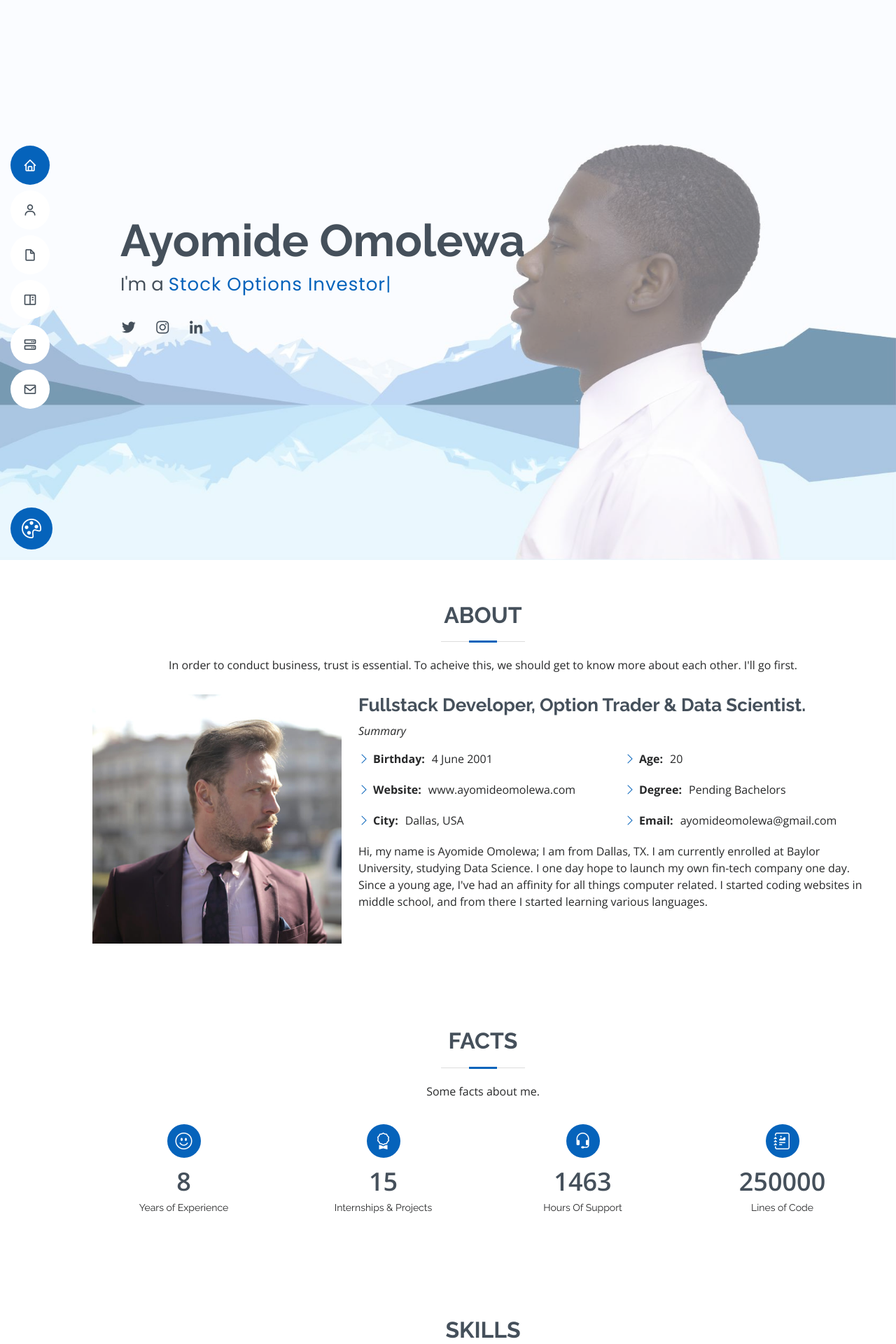
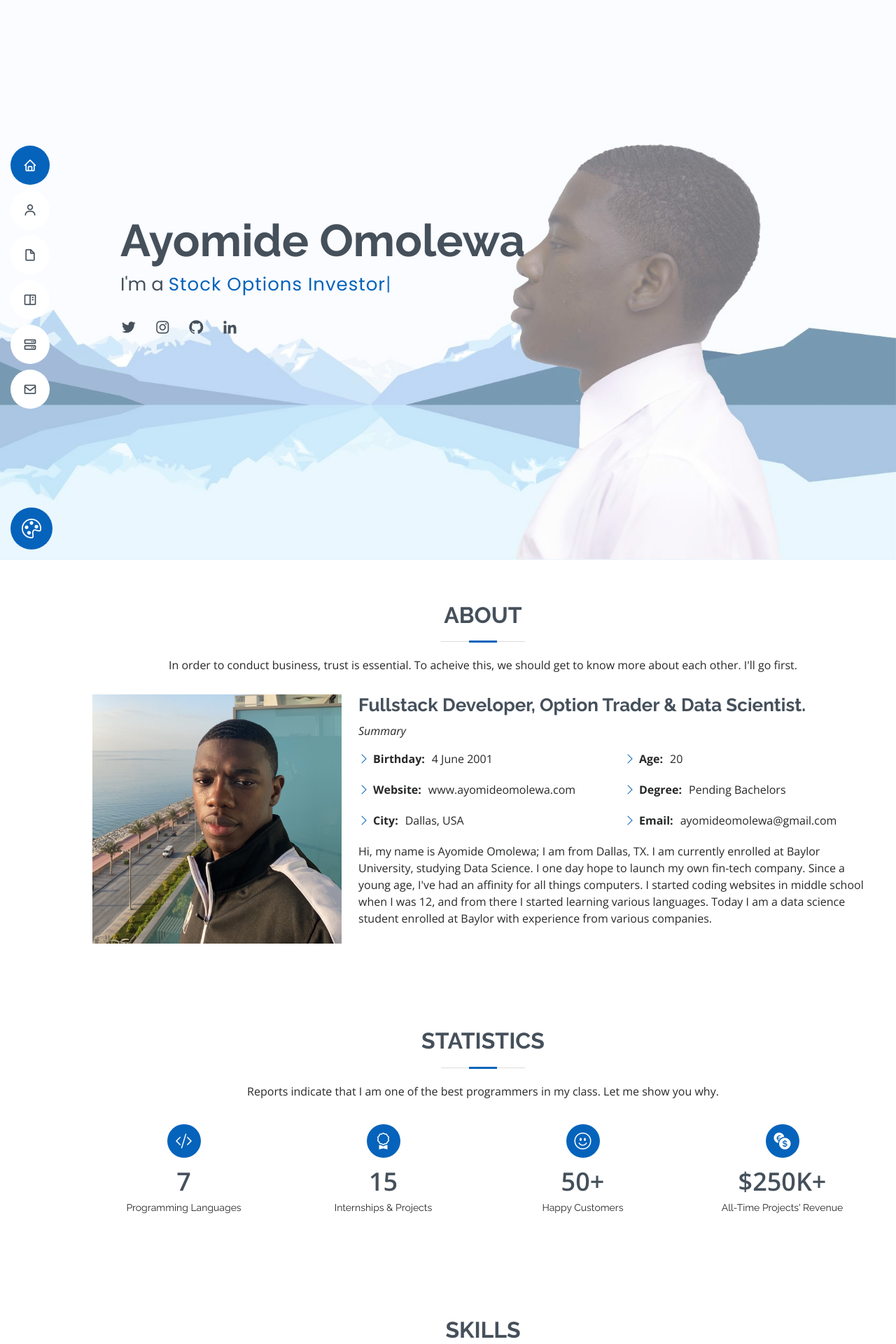
Before and after one commit to ayomide321/portfolio-omolewa, a Flask app: template templates/index.html in a window 1280 px wide. Shown: the top 1920 px of the page at 70% size. Run offline with Flask 2, Linux system fonts and the light colour scheme; the template is opened without the code that fills it, so the values that code supplies are empty; some libraries are stand-ins or nearby versions.

Commit message:
added contact form

```diff
--- a/app.py
+++ b/app.py
@@ -1,19 +1,42 @@
 from flask import Flask, request, render_template
+import smtplib
+from email.message import EmailMessage
 import json
 import os
+from github import Github
+from dotenv import load_dotenv
+load_dotenv()
+GITHUB_KEY = os.getenv("GITHUB_KEY")
+GMAIL = os.getenv("GMAIL")
+GMAIL_PASS = os.getenv("GMAIL_PASS")
+app = Flask(__name__, template_folder='templates')
+g = Github(GITHUB_KEY)
 
-from github import Github
+# Email information
+def send_email(name, incoming_email, subject, body):
 
-GITHUB_KEY = os.getenv("MY_SECRET")
+	FROM = incoming_email
+	TO = GMAIL
+	SUBJECT = subject
+	TEXT = body
 
-app = Flask(__name__, template_folder='templates')
-
-
-g = Github("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")
-
-
-#url = 'https://api.github.com/repos/{repo_name}/contents/{path_to_file}'
-
+	# Prepare actual message
+	message = EmailMessage()
+	message.set_content("""From: %s\nEmail: %s\nSubject: %s\n\n%s
+	""" % (name, FROM, SUBJECT, TEXT))
+	message['Subject'] = subject
+	message['From'] = FROM
+	message['TO'] = TO
+	try:
+		server = smtplib.SMTP("smtp.gmail.com", 587)
+		server.ehlo()
+		server.starttls()
+		server.login(GMAIL, GMAIL_PASS)
+		server.send_message(message)
+		server.close()
+		print ('successfully sent the mail')
+	except(err):
+		print ('failed to send mail', err)
 
 #Find file in repos and display
 def decodeProject(repo):
@@ -47,6 +70,18 @@ def index():
 	portfolio = getProjects(g)
 	return render_template('index.html', portfolioList = filter(None, portfolio))
 
+@app.route('/handle-contact', methods = ['POST'])
+def contact():
+	try:
+		name = request.form['name']
+		email = request.form['email']
+		subject = request.form['subject']
+		body = request.form['message']
+		send_email(name, email, subject, body)
+		return 'OK'
+	except:
+		return 'The message failed to send'
+
 
 
 if(__name__ == "__main__"):
--- a/config.py
+++ /dev/null
@@ -1,2 +0,0 @@
-from dotenv import load_dotenv
-load_dotenv()
--- a/static/assets/css/style.css
+++ b/static/assets/css/style.css
@@ -333,7 +333,8 @@ h1, h2, h3, h4, h5, h6 {
 
 #hero:before {
   content: "";
-  background: rgba(255, 255, 255, 0.4);
+  background: var(--default-white);
+  opacity: .4;
   position: absolute;
   bottom: 0;
   top: 0;
@@ -381,6 +382,7 @@ h1, h2, h3, h4, h5, h6 {
 @media (max-width: 992px) {
   #hero {
     text-align: center;
+    background-position-x: 85%;
   }
   #hero h1 {
     font-size: 32px;
@@ -1250,3 +1252,16 @@ section {
 #footer .credits {
   font-size: 13px;
 }
+
+
+#moneycounter:before {
+  content: "$";
+}
+
+#moneycounter:after {
+  content: "K+";
+}
+
+#counter-customer:after {
+  content: "+";
+}
--- a/templates/index.html
+++ b/templates/index.html
@@ -57,6 +57,7 @@
       <div class="social-links">
         <a href="https://www.twitter.com/juicegodayo" target="_blank" class="twitter"><i class="bx bxl-twitter"></i></a>
         <a href="https://www.instagram.com/legit_ayo" target="_blank" class="instagram"><i class="bx bxl-instagram"></i></a>
+        <a href="https://www.github.com/ayomide321 "  target="_blank" class="github"><i class="bx bxl-github"></i></a>
         <a href="https://www.linkedin.com/in/omolewa" target="_blank" class="linkedin"><i class="bx bxl-linkedin"></i></a>
       </div>
     </div>
@@ -75,7 +76,7 @@
 
         <div class="row">
           <div class="col-lg-4">
-            <img src="static/assets/img/profile-img.jpg" class="img-fluid" alt="">
+            <img src="static/assets/img/profile-img.png" class="img-fluid" alt="">
           </div>
           <div class="col-lg-8 pt-4 pt-lg-0 content">
             <h3>Fullstack Developer,  Option Trader &amp; Data Scientist.</h3>
@@ -99,7 +100,7 @@
               </div>
             </div>
             <p>
-              Hi, my name is Ayomide Omolewa; I am from Dallas, TX. I am currently enrolled at Baylor University, studying Data Science. I one day hope to launch my own fin-tech company one day. Since a young age, I've had an affinity for all things computer related. I started coding websites in middle school, and from there I started learning various languages.
+              Hi, my name is Ayomide Omolewa; I am from Dallas, TX. I am currently enrolled at Baylor University, studying Data Science. I one day hope to launch my own fin-tech company. Since a young age, I've had an affinity for all things computers. I started coding websites in middle school when I was 12, and from there I started learning various languages. Today I am a data science student enrolled at Baylor with experience from various companies.
             </p>
           </div>
         </div>
@@ -112,17 +113,17 @@
       <div class="container" data-aos="fade-up">
 
         <div class="section-title">
-          <h2>Facts</h2>
-          <p>Some facts about me.</p>
+          <h2>Statistics</h2>
+          <p>Reports indicate that I am one of the best programmers in my class. Let me show you why.</p>
         </div>
 
         <div class="row">
 
           <div class="col-lg-3 col-md-6">
             <div class="count-box">
-              <i class="bi bi-emoji-smile"></i>
-              <span data-purecounter-start="0" data-purecounter-end="8" data-purecounter-duration="2" class="purecounter"></span>
-              <p>Years of Experience</p>
+              <i class="bi bi-code-slash"></i>
+              <span data-purecounter-start="0" data-purecounter-end="7" data-purecounter-duration="2" class="purecounter"></span>
+              <p>Programming Languages</p>
             </div>
           </div>
 
@@ -136,17 +137,17 @@
 
           <div class="col-lg-3 col-md-6 mt-5 mt-lg-0">
             <div class="count-box">
-              <i class="bi bi-headset"></i>
-              <span data-purecounter-start="0" data-purecounter-end="1463" data-purecounter-duration="2" class="purecounter"></span>
-              <p>Hours Of Support</p>
+              <i class="bi bi-emoji-smile"></i>
+              <span data-purecounter-start="0" data-purecounter-end="50" data-purecounter-duration="2" id="counter-customer" class="purecounter"></span>
+              <p>Happy Customers</p>
             </div>
           </div>
 
           <div class="col-lg-3 col-md-6 mt-5 mt-lg-0">
             <div class="count-box">
-              <i class="bi bi-journal-richtext"></i>
-              <span data-purecounter-start="0" data-purecounter-end="250000" data-purecounter-duration="2" class="purecounter"></span>
-              <p>Lines of Code</p>
+              <i class="bi bi-currency-exchange"></i>
+              <span data-purecounter-start="0" data-purecounter-end="250" data-purecounter-duration="2" class="purecounter" id="moneycounter"></span>
+              <p>All-Time Projects' Revenue</p>
             </div>
           </div>
 
@@ -309,6 +310,18 @@
                 <li>Learn proper Fullstack development</li>
               </ul>
             </div>
+            <div class="resume-item">
+              <h4>Lockheed Martin</h4>
+              <h5>Jan 2019 - August 2019</h5>
+              <p><em>Software Engineer Intern</em></p>
+              <ul>
+                <li>Created database to manage and analyze budgeting metrics using SQL.</li>
+                <li>Worked extensively with Tableau to create visual analytics for budgeting
+                  metrics</li>
+                <li>Used simulations to run test trials on new missiles to detect errors before final launch</li>
+                <li>Developed a new SWE department web-page with Confluence</li>
+              </ul>
+            </div>
           </div>
         </div>
 
@@ -321,7 +334,7 @@
 
         <div class="section-title">
           <h2>Projects</h2>
-          <p>No great visionary is without their benchmarks of success. Personally, my work represents these benchmarks. I have displayed my github projects through a custom made pipeline that automatically pulls my selected repositories from my github account. </p>
+          <p>No great visionary is without their benchmarks of success. Personally, my projects represent these benchmarks. I have displayed my github projects through a custom made pipeline that automatically pulls my selected repositories from my github account. </p>
 
         <div class="row">
           <div class="col-lg-12 d-flex justify-content-center" data-aos="fade-up" data-aos-delay="100">
@@ -498,7 +511,7 @@
       </div>
     </section><!-- End Portfolio Section -->
 
-    <!-- ======= Services Section ======= -->
+    <!-- ======= Services Section =======
     <section id="services" class="services">
       <div class="container" data-aos="fade-up">
 
@@ -590,7 +603,7 @@
         </div>
 
       </div>
-    </section><!-- End Services Section -->
+    </section> End Services Section -->
 
 
     <!-- ======= Testimonials Section =======
@@ -708,7 +721,7 @@
 
           <div class="col-lg-8 mt-5 mt-lg-0">
 
-            <form action="forms/contact.php" method="post" role="form" class="php-email-form">
+            <form action="/handle-contact" method="post" role="form" class="php-email-form">
               <div class="row">
                 <div class="col-md-6 form-group">
                   <input type="text" name="name" class="form-control" id="name" placeholder="Your Name" required>
@@ -746,11 +759,10 @@
       <h3>Ayomide Omolewa</h3>
       <p>Et aut eum quis fuga eos sunt ipsa nihil. Labore corporis magni eligendi fuga maxime saepe commodi placeat.</p>
       <div class="social-links">
-        <a href="#" class="twitter"><i class="bx bxl-twitter"></i></a>
-        <a href="#" class="facebook"><i class="bx bxl-facebook"></i></a>
-        <a href="#" class="instagram"><i class="bx bxl-instagram"></i></a>
-        <a href="#" class="google-plus"><i class="bx bxl-skype"></i></a>
-        <a href="#" class="linkedin"><i class="bx bxl-linkedin"></i></a>
+        <a href="https://www.twitter.com/juicegodayo" class="twitter"><i class="bx bxl-twitter"></i></a>
+        <a href="https://www.instagram.com/legit_ayo" class="instagram"><i class="bx bxl-instagram"></i></a>
+        <a href="https://www.github.com/ayomide321" class="github"><i class="bx bxl-github"></i></a>
+        <a href="https://www.linkedin.com/in/omolewa" class="linkedin"><i class="bx bxl-linkedin"></i></a>
       </div>
       <div class="copyright">
         &copy; Copyright <strong><span>Ayomide's Website</span></strong>. All Rights Reserved
```
Also changed, not shown: static/assets/img/apple-touch-icon(1).png (added), static/assets/img/apple-touch-icon.png, static/assets/img/favicon (1).png (added), static/assets/img/favicon.png, static/assets/img/profile-img.png (added), static/assets/img/stock-profile-img.jpg (renamed from static/assets/img/profile-img.jpg), static/assets/img/trash.jpg (added).
